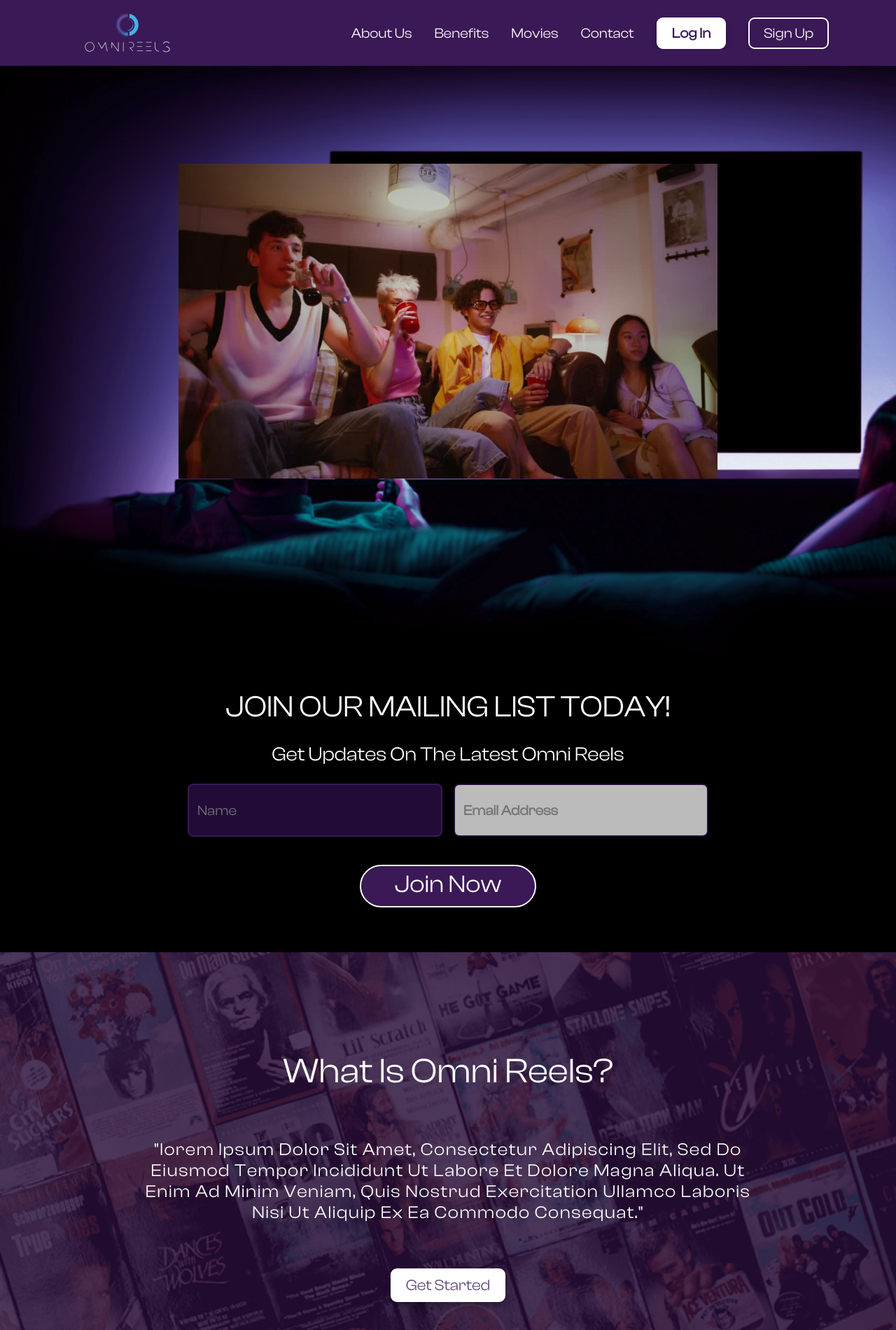
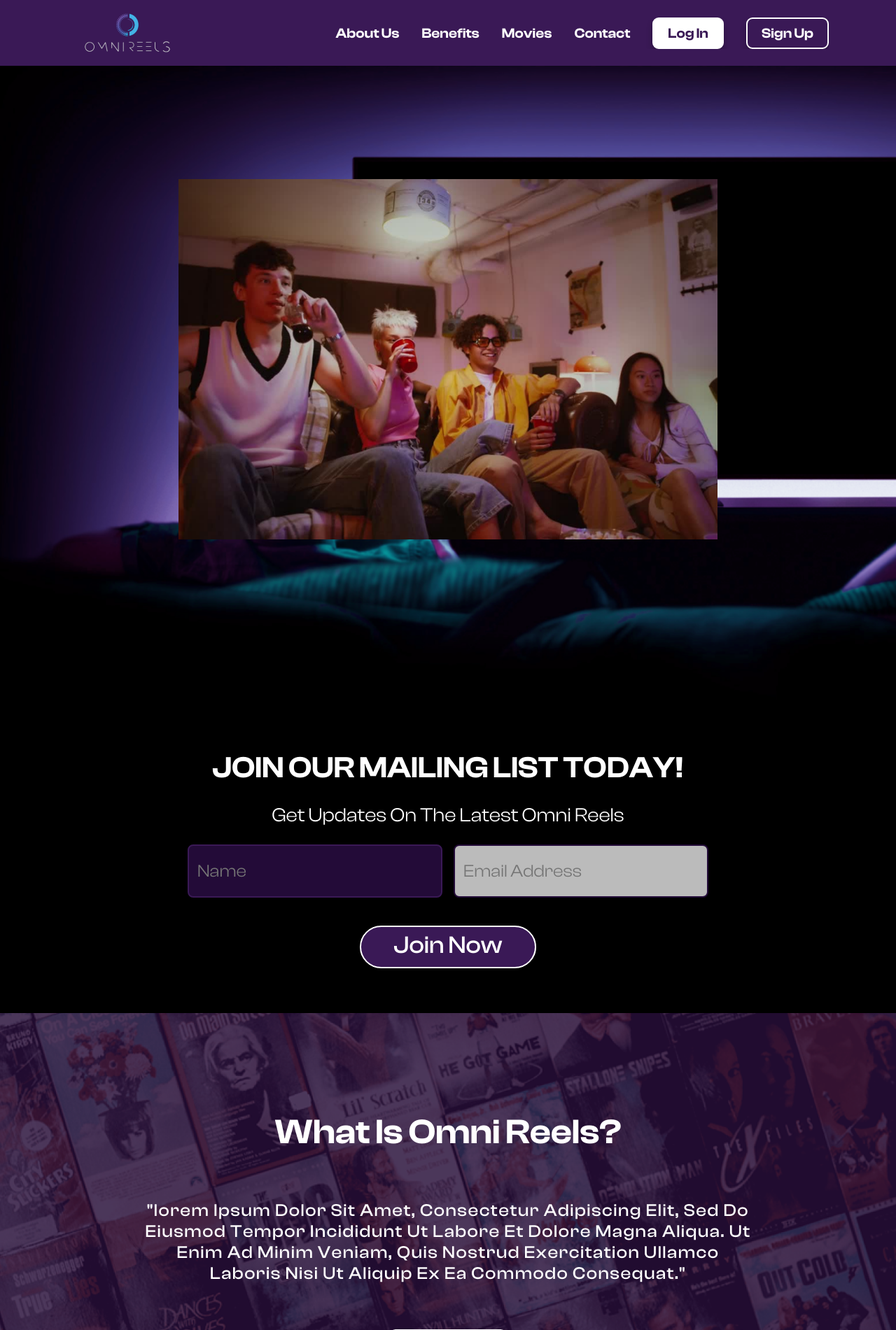
Before and after one commit to StephanieNhiLe/EDGE-Entrepreneurial-Center, a PHP site: page / in a window 1280 px wide. Shown: the top 1901 px of the page at 70% size. Run offline with PHP 8.4, Linux system fonts and the light colour scheme.

Commit message:
fix promo-vid & local font

```diff
--- a/Omni Reels/index.html
+++ b/Omni Reels/index.html
@@ -38,7 +38,7 @@
           </div>
           <div class="title-section">
             <div class="content">
-              <span class="clashdisplay-regular-normal-white-43px">JOIN OUR MAILING LIST TODAY!</span>
+              <span class="clashdisplay-normal-white-43px">JOIN OUR MAILING LIST TODAY!</span>
               <span class="clashdisplay-regular-normal-white-28px">Get Updates On The Latest Omni Reels</span>
             </div>
             <div class="form">
@@ -47,7 +47,7 @@
                 type="text"
                 required
                 placeholder="Name"
-                class="form-text-input-grape clashdisplay-normal-white-20px"
+                class="form-text-input-grape clashdisplay-regular-normal-white-25px"
                 />
               </div>
               <div class="input-wrapper">
@@ -55,7 +55,7 @@
                 type="email"
                 required
                 placeholder="Email Address"
-                class="form-text-input-white clashdisplay-normal-grape-20px"
+                class="form-text-input-white clashdisplay-regular-normal-grape-25px"
                 />
               </div>
             </div>
@@ -133,7 +133,7 @@
           <div class="movie-container-right">
             <div class="movie-column-right">
               <div class="movie-content">
-                <h1 class="movie-title-2 clashdisplay-semibold-normal-white-50px">Effortless Streaming, Uninterrupted Enjoyment</h1>
+                <h1 class="movie-title-2 clashdisplay-normal-white-50px">Effortless Streaming, Uninterrupted Enjoyment</h1>
                 <p class="clashdisplay-medium-white-25px">
                   Lorem Ipsum Dolor Sit Amet, Consectetur Adipiscing Elit, Sed Do Eiusmod Tempor Incididunt Ut Labore Et
                   Dolore Magna Aliqua
@@ -192,7 +192,7 @@
                 type="text"
                 required
                 placeholder="Name"
-                class="form-text-input-white clashdisplay-normal-grape-20px"
+                class="form-text-input-white clashdisplay-regular-normal-grape-25px"
                 />
               </div>
               <div class="input-wrapper">
@@ -200,7 +200,7 @@
                 type="email"
                 required
                 placeholder="Email Address"
-                class="form-text-input-white clashdisplay-normal-grape-20px"
+                class="form-text-input-white clashdisplay-regular-normal-grape-25px"
                 />
               </div>
               <a href="javascript:SubmitForm('form1')">
--- a/Omni Reels/style.css
+++ b/Omni Reels/style.css
@@ -27,17 +27,27 @@
   --dl-space-space-twounits: 32px;
 }
 
+
+
 .clashdisplay-medium-white-25px {
   color: var(--white);
-  font-family: var(--font-family-clash-display-medium);
+  font-family: var(--font-family-clash_display-medium);
   font-size: var(--font-size-m);
+  font-weight: 500;
+  font-style: normal;
+}
+
+.clashdisplay-medium-white-50px {
+  color: var(--white);
+  font-family: var(--font-family-clash_display-medium);
+  font-size: var(--font-size-xxxl);
   font-weight: 500;
   font-style: normal;
 }
 
 .clashdisplay-medium-white-35px {
   color: var(--white);
-  font-family: var(--font-family-clash-display-medium );
+  font-family: var(--font-family-clash_display-medium );
   font-size: var(--font-size-xl);
   font-weight: 500;
   font-style: normal;
@@ -45,23 +55,15 @@
 
 .clashdisplay-medium-grape-22px {
   color: var(--grape-2);
-  font-family: var(--font-family-clash-display-medium);
+  font-family: var(--font-family-clash_display-medium);
   font-size: 22px;
   font-weight: 500;
   font-style: normal;
 }
 
-.clashdisplay-regular-normal-white-28px {
-  color: var(--white);
-  font-family: var(--font-family-clash-display-regular);
-  font-size: var(--font-size-l);
-  font-weight: 400;
-  font-style: normal;
-}
-
 .clashdisplay-normal-white-15px {
   color: var(--white);
-  font-family: var(--font-family-clash-display-semibold);
+  font-family: var(--font-family-clash_display-semibold);
   font-size: var(--font-size-xs);
   font-weight: 400;
   font-style: normal;
@@ -69,23 +71,55 @@
 
 .clashdisplay-normal-white-20px {
   color: var(--white);
-  font-family: var(--font-family-clash-display-semibold);
+  font-family: var(--font-family-clash_display-semibold);
   font-size: var(--font-size-s);
+  font-weight: 400;
+  font-style: normal;
+}
+
+.clashdisplay-normal-white-50px {
+  color: var(--white);
+  font-family: var(--font-family-clash_display-semibold);
+  font-size: var(--font-size-xxxl);
   font-weight: 400;
   font-style: normal;
 }
 
 .clashdisplay-normal-grape-20px {
   color: var(--grape);
-  font-family: var(--font-family-clash-display-semibold);
+  font-family: var(--font-family-clash_display-semibold);
   font-size: var(--font-size-s);
   font-weight: 800;
   font-style: normal;
 }
 
+.clashdisplay-regular-normal-grape-25px {
+  color: var(--grape);
+  font-family: var(--font-family-clash_display-regular);
+  font-size: var(--font-size-m);
+  font-weight: 500;
+  font-style: normal;
+}
+
+.clashdisplay-regular-normal-white-25px {
+  color: var(--white);
+  font-family: var(--font-family-clash_display-regular);
+  font-size: var(--font-size-m);
+  font-weight: 400;
+  font-style: normal;
+}
+
+.clashdisplay-regular-normal-white-28px {
+  color: var(--white);
+  font-family: var(--font-family-clash_display-regular);
+  font-size: var(--font-size-l);
+  font-weight: 400;
+  font-style: normal;
+}
+
 .clashdisplay-regular-normal-white-43px {
   color: var(--white);
-  font-family: var(--font-family-clash0-display-regular);
+  font-family: var(--font-family-clash_display-regular);
   font-size: var(--font-size-xxl);
   font-weight: 400;
   font-style: normal;
@@ -93,15 +127,7 @@
 
 .clashdisplay-regular-normal-white-50px {
   color: var(--white);
-  font-family: var(--font-family-clash0-display-regular);
-  font-size: var(--font-size-xxxl);
-  font-weight: 400;
-  font-style: normal;
-}
-
-.clashdisplay-normal-white-50px {
-  color: var(--white);
-  font-family: var(--font-family-clash-display-semibold);
+  font-family: var(--font-family-clash_display-regular);
   font-size: var(--font-size-xxxl);
   font-weight: 400;
   font-style: normal;
@@ -109,7 +135,7 @@
 
 .clashdisplay-semibold-normal-white-50px {
   color: var(--white);
-  font-family: var(--font-family-clash-display-semibold);
+  font-family: var(--font-family-clash_display-semibold);
   font-size: var(--font-size-xxxl);
   font-weight: 800;
   font-style: normal;
@@ -297,6 +323,7 @@
   width: 100%;
   height: auto;
   display: flex;
+  position: relative;
   padding: 140px 24px 64px;
   overflow: hidden;
   align-self: stretch;
@@ -309,9 +336,10 @@
 
 .inner-container{
   gap: 300px;
-  width: 960px;
-  /* height: 1080px; */
+  width: 911px;
+  height: 1150px;
   display: flex;
+  position: sticky;
   align-items: center;
   flex-shrink: 0;
   flex-direction: column;
@@ -319,7 +347,7 @@
 }
 
 .image-wrapper{
-  height: 450px;
+  height: 515px;
   display: flex;
   align-self: center;
   align-items: center;
@@ -614,28 +642,19 @@
 }
 
 .movie-title {
-  color: rgba(255, 255, 255, 1);
   height: auto;
-  font-size: 50px;
   align-self: stretch;
-  font-style: Semibold;
   text-align: right;
-  font-family: Clash Display;
-  font-weight: 600;
   line-height: normal;
   font-stretch: normal;
   text-decoration: none;
 }
 
 .movie-paragraph{
-  color: rgba(255, 255, 255, 1);
   width: 698px;
   height: auto;
-  font-size: 25px;
-  font-style: Medium;
+
   text-align: right;
-  font-family: Clash Display;
-  font-weight: 500;
   line-height: normal;
   font-stretch: normal;
   text-decoration: none;
@@ -763,10 +782,6 @@
   position: relative;
 
   height: auto;
-  font-size: 50px;
-  font-style: Semibold;
-  font-family: Clash Display;
-  font-weight: 600;
   font-stretch: normal;
   text-decoration: none;
 }
```
